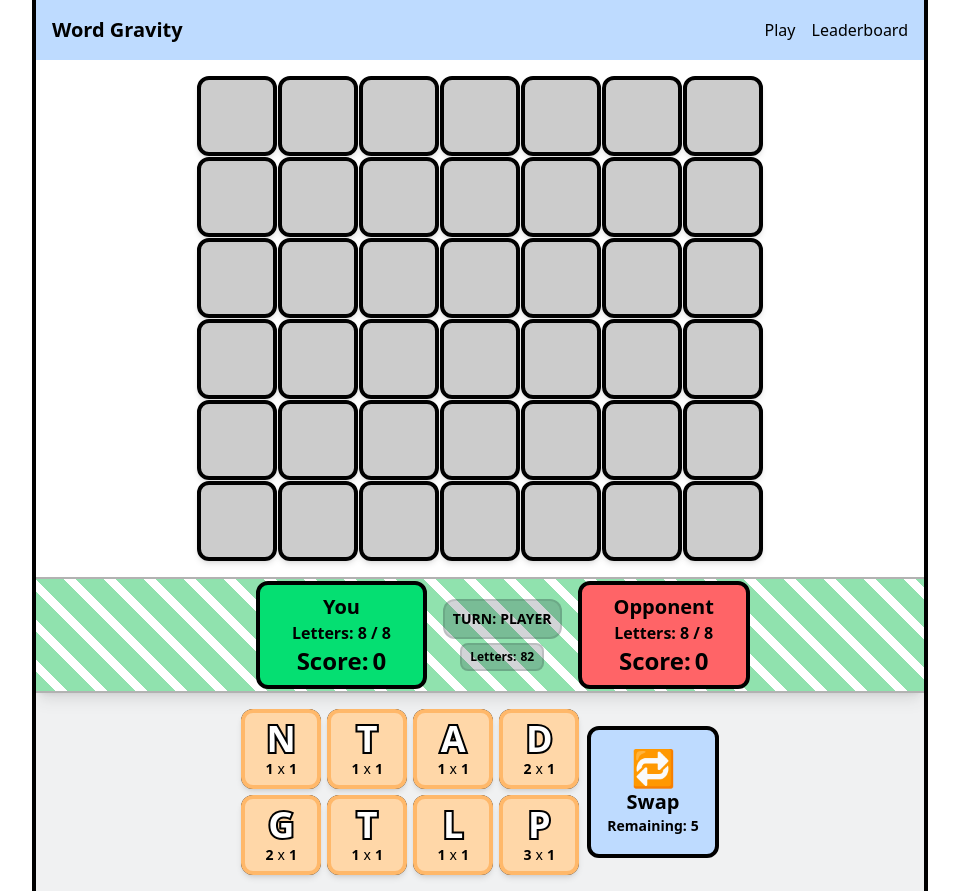
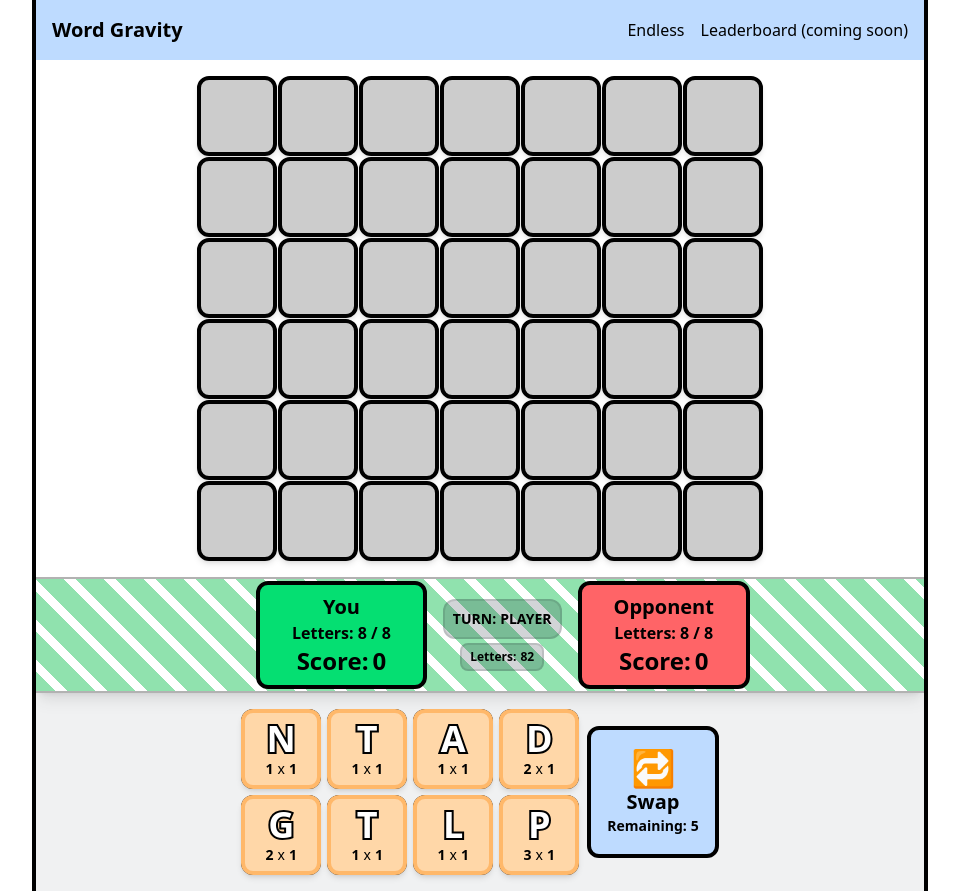
Before and after one commit to xandwr/word-gravity-pure, a SvelteKit app: page / in a window 1280 px wide. Shown: the whole page, without its empty margins (160-1119 px from the left). Built offline with nearby package versions, Linux system fonts and the light colour scheme; no server answers.

Commit message:
Updated header

```diff
--- a/src/components/headerBar.svelte
+++ b/src/components/headerBar.svelte
@@ -18,8 +18,8 @@
 
     <!-- desktop nav -->
     <nav class="hidden md:flex gap-4">
-        <a href="/" class="hover:underline">Play</a>
-        <a href="/leaderboard" class="hover:underline">Leaderboard</a>
+        <a href="/" class="hover:underline">Endless</a>
+        <a href="/leaderboard" class="hover:underline">Leaderboard (coming soon)</a>
     </nav>
 </header>
 
@@ -28,8 +28,7 @@
     <nav
         class="md:hidden flex flex-col bg-blue-100 border-t border-blue-300 p-4 gap-2"
     >
-        <a href="/" class="hover:underline">Home</a>
-        <a href="/" class="hover:underline">Leaderboard</a>
-        <a href="/" class="hover:underline">Daily</a>
+        <a href="/" class="hover:underline">Endless</a>
+        <a href="/leaderboard" class="hover:underline">Leaderboard (coming soon)</a>
     </nav>
 {/if}
```
